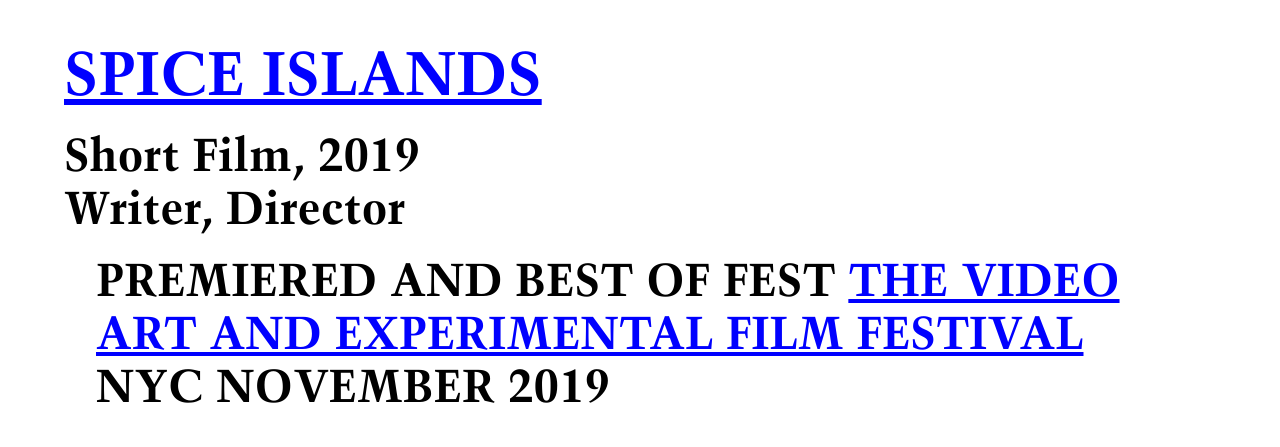
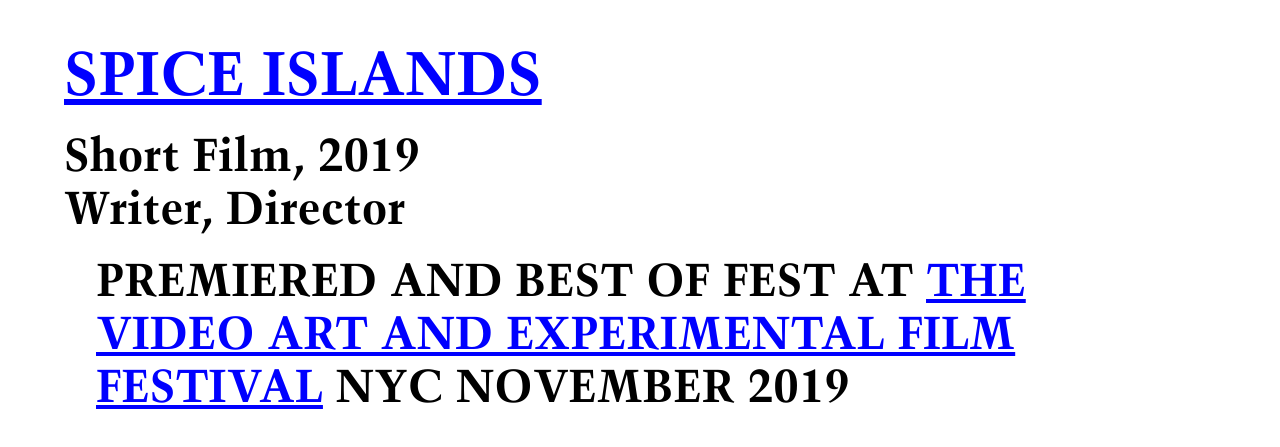
Before and after one commit to ITSjwags/nicmurphy, a Gatsby site: page / in a window 1280 px wide. Shown: the part 3514-3961 px from the top of the page. Built offline with nearby package versions, Linux system fonts and the light colour scheme; Gatsby itself is replaced by a stand-in of ours.

Commit message:
Fix missed word

```diff
--- a/src/pages/index.js
+++ b/src/pages/index.js
@@ -77,7 +77,7 @@
         </Description>
         <SemiIndentedRow>
           <Description>
-            PREMIERED AND BEST OF FEST{' '}
+            PREMIERED AND BEST OF FEST AT{' '}
             <LinkSmall
               href="https://videoart.net/this-fabulous-fucking-life/"
               target="_blank"
```
